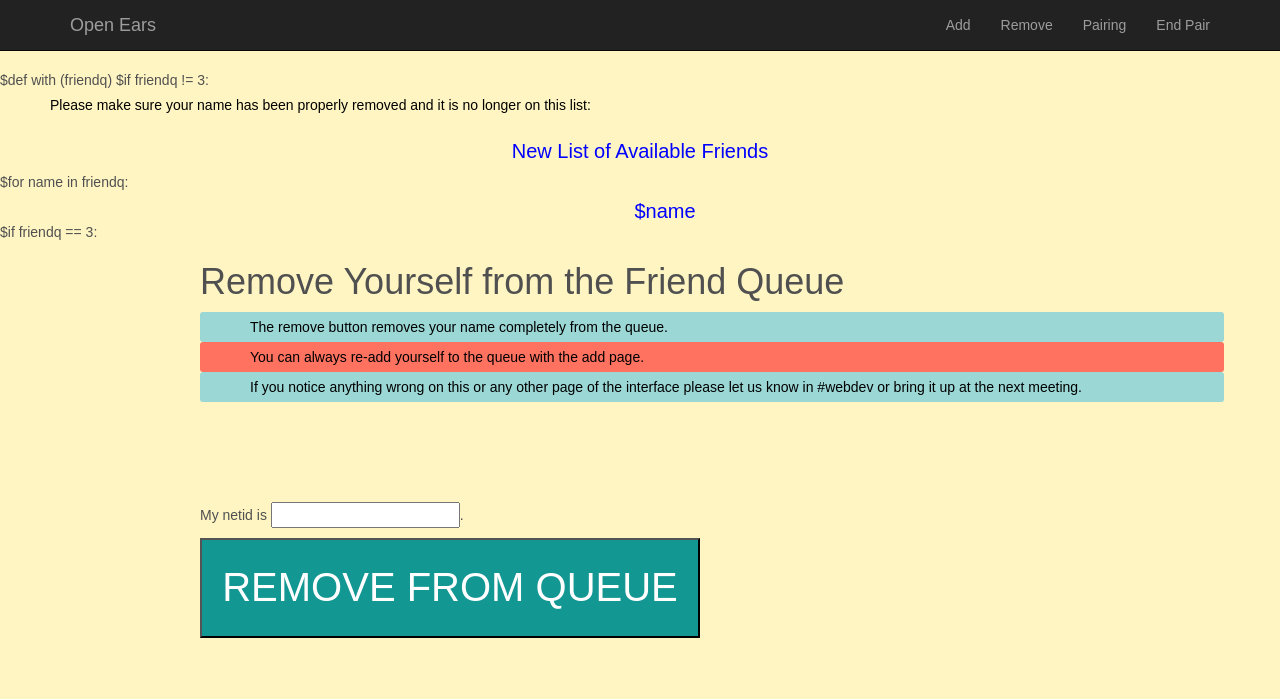
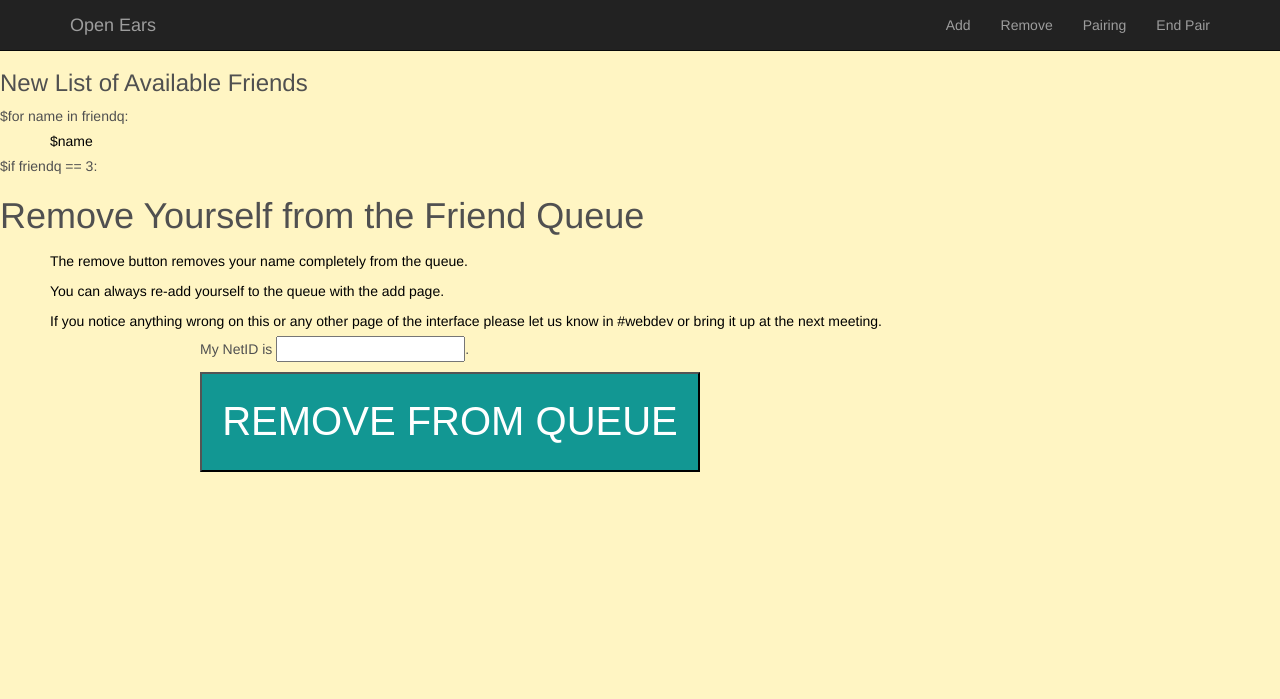
Before and after one commit to not-a-bot/Pairing_GUI, a Python web app: template templates/remove.html in a window 1280 px wide. Shown: the top 699 px of the page. Run offline with Jinja, Linux system fonts and the light colour scheme; the template is opened without the code that fills it, so the values that code supplies are empty.

Commit message:
-moved style elements to .css and made the stylesheet actually work

```diff
--- a/templates/remove.html
+++ b/templates/remove.html
@@ -1,8 +1,6 @@
 $def with (friendq)
 
 <html>
-
-
 <head>
 	<meta charset="utf-8">
 	<meta http-equiv="X-UA-Compatible" content="IE=edge">
@@ -13,17 +11,11 @@ $def with (friendq)
     <title>Open Ears - Remove</title>
 
 	<link href="/static/css/bootstrap.min.css" type="text/css" rel="stylesheet">
-    <link href="/static/css/pairing_gui.css" type="text/css" rel="stylesheet">
 	<link href="/static/css/remove_page.css" type="text/css" rel="stylesheet">
 	<script type="text/javascript" src="/static/js/jquery-1.11.3.min.js"></script>
 	<script type="text/javascript" src="/static/js/bootstrap.min.js" ></script>
 	<script type="text/javascript" src="/static/js/pairing_gui.js"></script>
 </head>
-
-
-<body>
-
-
 
 <!-- Navigation -->
 <nav class="navbar navbar-inverse navbar-fixed-top" role="navigation">
@@ -60,30 +52,43 @@ $def with (friendq)
 <!-- /.container -->
 </nav>
 
+<body>
+<!-- Webpage after a submission-->
 $if friendq != 3:
+	<div class="after">
 	<p>Please make sure your name has been properly removed and it is no longer on this list:</p>
-	<h3 style="text-align:center; font-size:20; color:blue">
+	<h3>
 	New List of Available Friends</h3>
 	$for name in friendq:
-		<p style="text-align:center; font-size:20; color:blue">$name</p>
-
-$if friendq == 3:
-	<div id = "remove_instructions">
-		<h1>Remove Yourself from the Friend Queue</h1>
-		<p style = "background-color: #9BD7D5">The remove button removes your name completely from the queue.</p>
-		<p style = "background-color: #FF7260">You can always re-add yourself to the queue with the add page.</p>
-		<p style = "background-color: #9BD7D5">If you notice anything wrong on this or any
-		other page of the interface please let us know in #webdev
-		or bring it up at the next meeting.</p>
+		<p>$name</p>
 	</div>
 
+<!-- Webpage Before a submission -->
+$if friendq == 3:
+	<div class = "remove_instructions">
+		<h1>Remove Yourself from the Friend Queue</h1>
+		<div class="one">
+			<p>
+			The remove button removes your name completely from the queue.
+			</p>
+		</div>
+		<div class="two">
+			<p>
+			You can always re-add yourself to the queue with the add page.
+			</p>
+		</div>
+		<div class="three">
+			<p>
+			If you notice anything wrong on this or any
+			other page of the interface please let us know in #webdev
+			or bring it up at the next meeting.
+			</p>
+		</div>
+	</div>
 	<form id = "remove_form" method="POST" autocomplete="off">
-	My netid is <input type="text" name="netid">.
+	My NetID is <input type="text" name="netid">.
 	<br>
 	<input id = "remove_button" type="submit" value="REMOVE FROM QUEUE">
 	</form>
-
-
 </body>
-
 </html>
```
Lines whose indentation alone changed are shown as unchanged.
